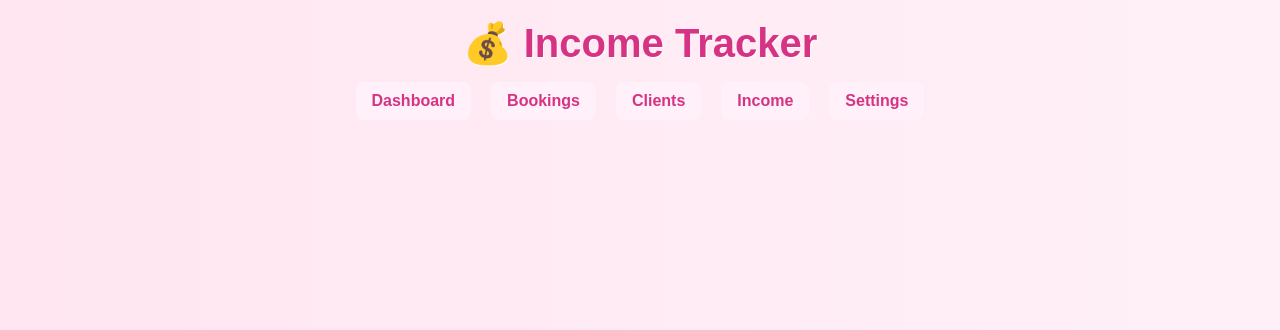
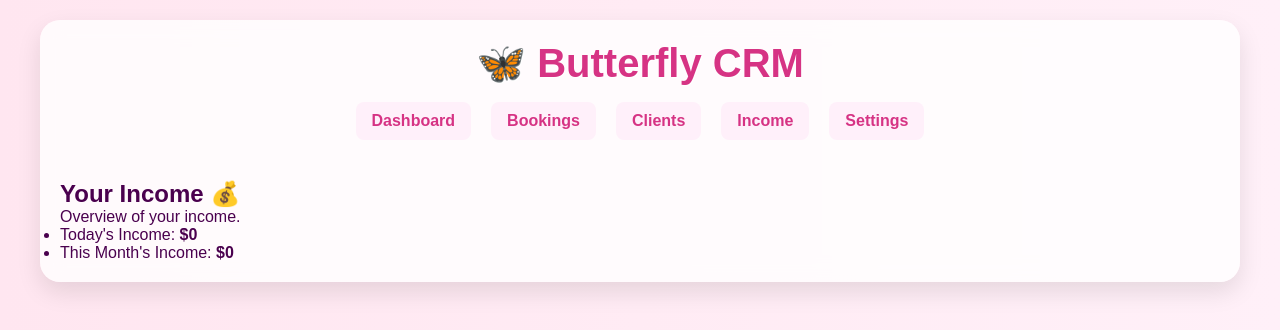
Before and after one commit to Leviathanvisser/DahliaCRM, a plain HTML site: page income.html in a window 1280 px wide. Drawn offline with Linux system fonts and the light colour scheme.

Commit message:
Update income.html

```diff
--- a/income.html
+++ b/income.html
@@ -1,17 +1,33 @@
 <!DOCTYPE html>
 <html lang="en">
 <head>
-  <meta charset="UTF-8">
-  <title>Income Tracker</title>
-  <link rel="stylesheet" href="styles.css">
+  <meta charset="UTF-8" />
+  <meta name="viewport" content="width=device-width, initial-scale=1.0" />
+  <title>Income - Butterfly CRM 🌸</title>
+  <link href="https://fonts.googleapis.com/css2?family=Baloo+2:wght@400;600&display=swap" rel="stylesheet">
+  <link rel="stylesheet" href="styles.css" />
 </head>
 <body>
+  <div class="container">
     <header>
-    <h1>💰 Income Tracker</h1>
+      <h1>🦋 Butterfly CRM</h1>
       <nav>
         <a href="index.html">Dashboard</a>
         <a href="bookings.html">Bookings</a>
         <a href="clients.html">Clients</a>
         <a href="income.html">Income</a>
         <a href="settings.html">Settings</a>
-    </
+      </nav>
+    </header>
+
+    <main>
+      <h2>Your Income 💰</h2>
+      <p>Overview of your income.</p>
+      <ul>
+        <li>Today's Income: <strong>$0</strong></li>
+        <li>This Month's Income: <strong>$0</strong></li>
+      </ul>
+    </main>
+  </div>
+</body>
+</html>
```
Lines whose indentation alone changed are shown as unchanged.
